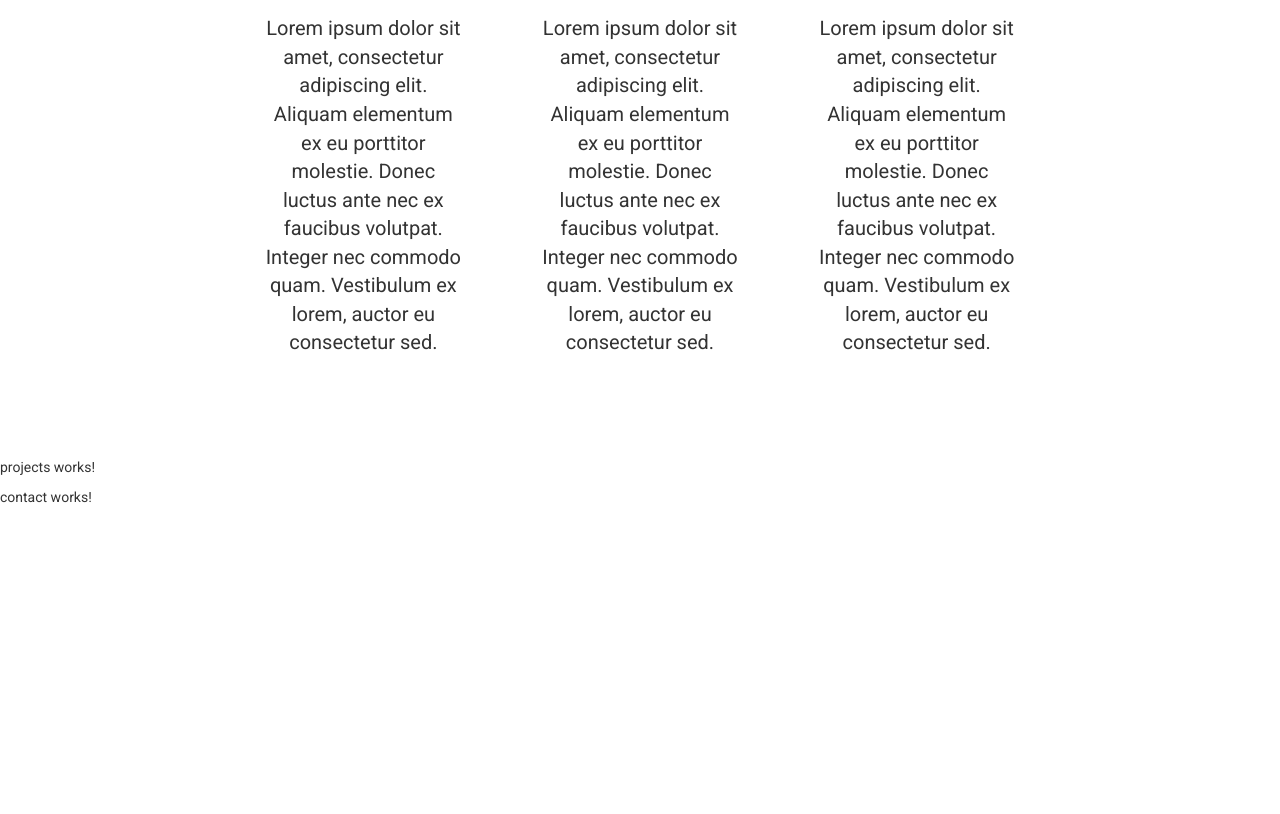
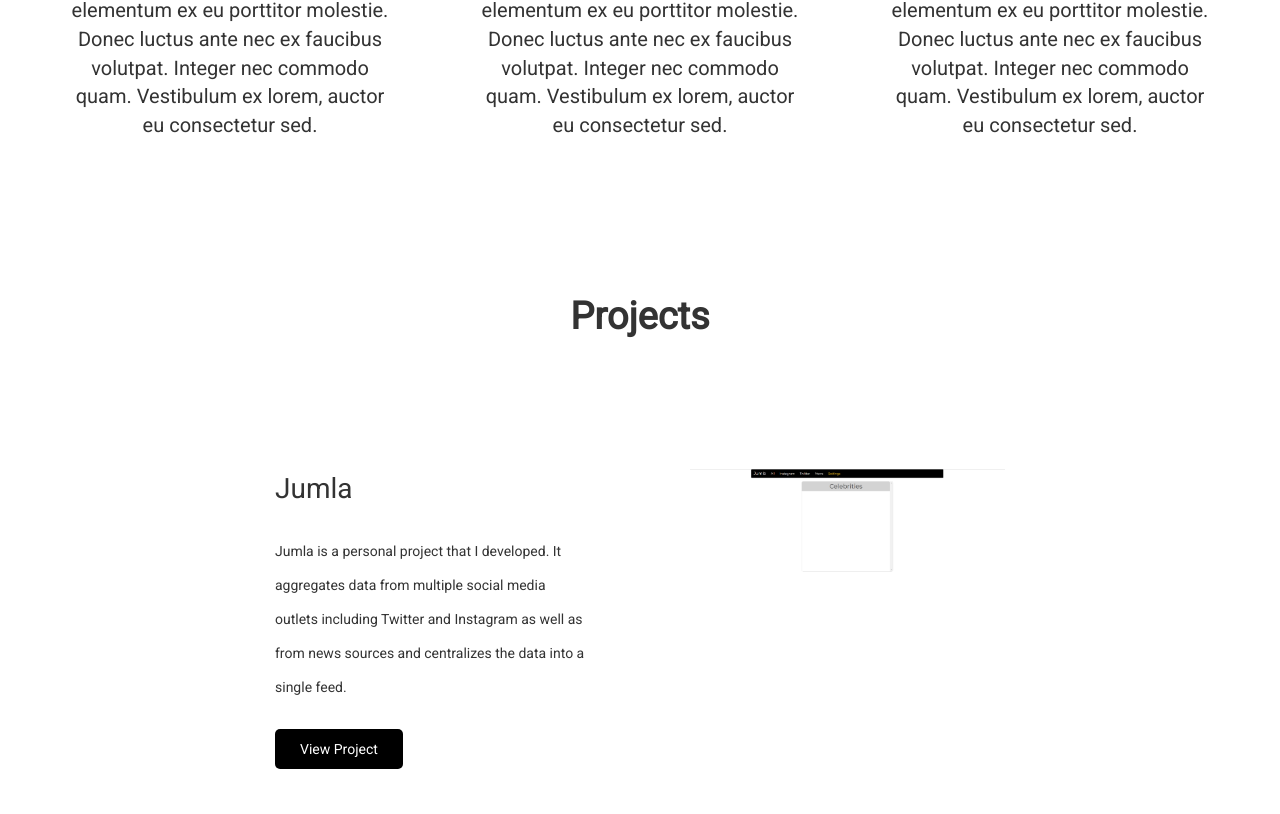
Before and after one commit to ollilaj/My-Website, an Angular app: page / in a window 1280 px wide. Shown: the part 1226-2040 px from the top of the page. Before the commit the page ends 1743 px from the top, so only its background shows below. Built offline with nearby package versions, Linux system fonts and the light colour scheme.

Commit message:
Start of projects section

```diff
--- a/src/app/about/about.component.css
+++ b/src/app/about/about.component.css
@@ -1,11 +1,11 @@
 #about-container {
-  padding: 100px 225px;
+  padding: 100px 200px;
 }
 #about-container #about-title {
   display: block;
   font-size: 38px;
   text-align: center;
-  margin: 50px 0;
+  margin: 50px 0 75px 0;
   font-weight: bold;
 }
 #about-container #about-item-container.row {
@@ -29,6 +29,19 @@
   font-size: 20px;
   padding: 0 40px;
   text-align: center;
+  max-width: 450px;
+  display: block;
+  margin: auto;
+}
+@media (max-width: 1375px) {
+  #about-container {
+    padding: 0 25px;
+  }
+}
+@media (max-width: 1200px) {
+  #about-container {
+    padding: 0 50px;
+  }
 }
 @media (max-width: 992px) {
   #about-container {
@@ -41,8 +54,3 @@
     margin: 0 0 60px 0;
   }
 }
-@media (max-width: 1200px) {
-  #about-container {
-    padding: 100px 100px;
-  }
-}
--- a/src/app/about/about.component.less
+++ b/src/app/about/about.component.less
@@ -1,10 +1,10 @@
 #about-container {
-  padding: 100px 225px;
+  padding: 100px 200px;
   #about-title {
     display: block;
     font-size: 38px;
     text-align: center;
-    margin: 50px 0;
+    margin: 50px 0 75px 0;
     font-weight: bold;
   }
   #about-item-container.row {
@@ -30,8 +30,23 @@
         font-size: 20px;
         padding: 0 40px;
         text-align: center;
+        max-width: 450px;
+        display: block;
+        margin: auto;
       }
     }
+  }
+}
+
+@media (max-width: 1375px) {
+  #about-container {
+    padding: 0 25px;
+  }
+}
+
+@media (max-width: 1200px) {
+  #about-container {
+    padding: 0 50px;
   }
 }
 
@@ -48,9 +63,3 @@
     }
   }
 }
-
-@media (max-width: 1200px) {
-  #about-container {
-    padding: 100px 100px;
-  }
-}
--- a/src/app/app.component.less
+++ b/src/app/app.component.less
@@ -2,6 +2,7 @@
 @secondary-color: #5680E9;
 @secondary-color-2: #8860D0;
 @primary-darker: #6EC5E7;
+@light-color: #C1C8E4;
 
 html, body {
   height: 100%;
--- a/src/app/header/header.component.css
+++ b/src/app/header/header.component.css
@@ -8,7 +8,7 @@ app-root {
   width: 100%;
 }
 #particles-js {
-  background: #84ceeb;
+  background-image: linear-gradient(to top, #c1c8e4, #b8c9e8, #aec9ea, #a3cbec, #96cced, #85c6ed, #74bfee, #60b9ee, #53a7ef, #5b93ec, #6f7be2, #8860d0);
   position: relative;
 }
 #header {
--- a/src/app/header/header.component.less
+++ b/src/app/header/header.component.less
@@ -1,7 +1,7 @@
 @import "../app.component";
 
 #particles-js {
-  background: @primary-color;
+  background-image: linear-gradient(to top, #c1c8e4, #b8c9e8, #aec9ea, #a3cbec, #96cced, #85c6ed, #74bfee, #60b9ee, #53a7ef, #5b93ec, #6f7be2, #8860d0);
   position: relative;
 }
 
--- a/src/app/projects/projects.component.css
+++ b/src/app/projects/projects.component.css
@@ -0,0 +1,47 @@
+#project-container {
+  padding: 100px 225px;
+}
+#project-container #project-title {
+  display: block;
+  font-size: 38px;
+  text-align: center;
+  margin: 50px 0;
+  font-weight: bold;
+}
+#project-container #project-item-container {
+  padding: 75px 0;
+}
+#project-container #project-item-container .project-item.row {
+  margin-left: 0;
+  margin-right: 0;
+}
+#project-container #project-item-container .project-item.row .left {
+  margin: 0;
+  padding: 0 50px;
+}
+#project-container #project-item-container .project-item.row .left .project-name {
+  font-size: 28px;
+  margin-bottom: 25px;
+}
+#project-container #project-item-container .project-item.row .left .project-description {
+  margin-bottom: 25px;
+  line-height: 34px;
+}
+#project-container #project-item-container .project-item.row .left .project-see-more {
+  padding: 10px 25px;
+  background: black;
+  border-radius: 5px;
+  cursor: pointer;
+  display: inline-block;
+}
+#project-container #project-item-container .project-item.row .left .project-see-more a {
+  text-decoration: none;
+  color: white;
+}
+#project-container #project-item-container .project-item.row .right {
+  margin: 0;
+  padding: 0 50px;
+}
+#project-container #project-item-container .project-item.row .right .project-image img {
+  width: 100%;
+}
--- a/src/app/projects/projects.component.html
+++ b/src/app/projects/projects.component.html
@@ -1,3 +1,21 @@
-<p>
-  projects works!
-</p>
+<div id="project-container">
+  <div id="project-title">Projects</div>
+  <div id="project-item-container" *ngFor="let project of projects">
+    <div class="project-item row">
+      <div class="left col-lg-6">
+        <div class="project-name ">{{project.name}}</div>
+        <div class="project-description">{{project.description}}</div>
+        <div class="project-see-more">
+          <a href="{{project.link}}">
+            View Project
+          </a>
+        </div>
+      </div>
+      <div class="right col-lg-6">
+        <div class="project-image">
+          <img src="{{project.image}}" />
+        </div>
+      </div>
+    </div>
+  </div>
+</div>
--- /dev/null
+++ b/src/app/projects/projects.component.less
@@ -0,0 +1,54 @@
+#project-container {
+  padding: 100px 225px;
+  #project-title {
+    display: block;
+    font-size: 38px;
+    text-align: center;
+    margin: 50px 0;
+    font-weight: bold;
+  }
+  #project-item-container {
+    padding: 75px 0;
+
+    .project-item.row {
+      margin-left: 0;
+      margin-right: 0;
+
+      .left {
+        margin: 0;
+        padding: 0 50px;
+
+        .project-name {
+          font-size: 28px;
+          margin-bottom: 25px;
+        }
+        .project-description {
+          margin-bottom: 25px;
+          line-height: 34px;
+        }
+        .project-see-more {
+          padding: 10px 25px;
+          background: black;
+          border-radius: 5px;
+          cursor: pointer;
+          display: inline-block;
+
+          a {
+            text-decoration: none;
+            color: white;
+          }
+        }
+      }
+      .right {
+        margin: 0;
+        padding: 0 50px;
+
+        .project-image {
+          img {
+            width: 100%;
+          }
+        }
+      }
+    }
+  }
+}
--- a/src/app/projects/projects.component.ts
+++ b/src/app/projects/projects.component.ts
@@ -7,9 +7,21 @@ import { Component, OnInit } from '@angular/core';
 })
 export class ProjectsComponent implements OnInit {
 
+  public projects = [];
+
   constructor() { }
 
   ngOnInit() {
+    this.projects = [
+      {
+        "name": "Jumla",
+        "image": "assets/jumla.png",
+        "description": "Jumla is a personal project that I developed. It aggregates data from " +
+          "multiple social media outlets including Twitter and Instagram as well as from news " +
+          "sources and centralizes the data into a single feed.",
+        "link": "https://jakeollila.space"
+      }
+    ]
   }
 
 }
```
Also changed, not shown: src/assets/jumla.png (added).
